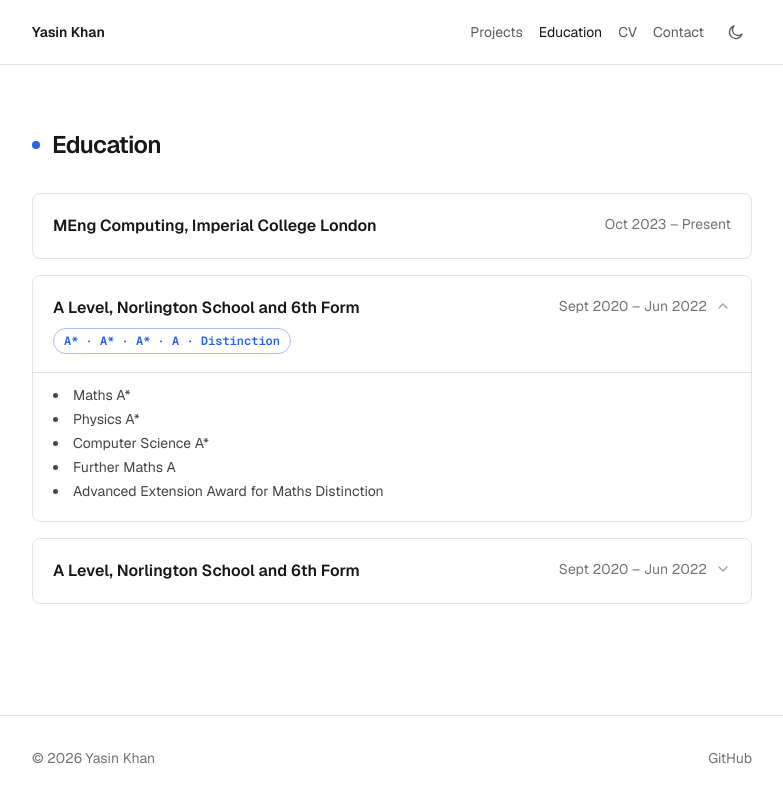
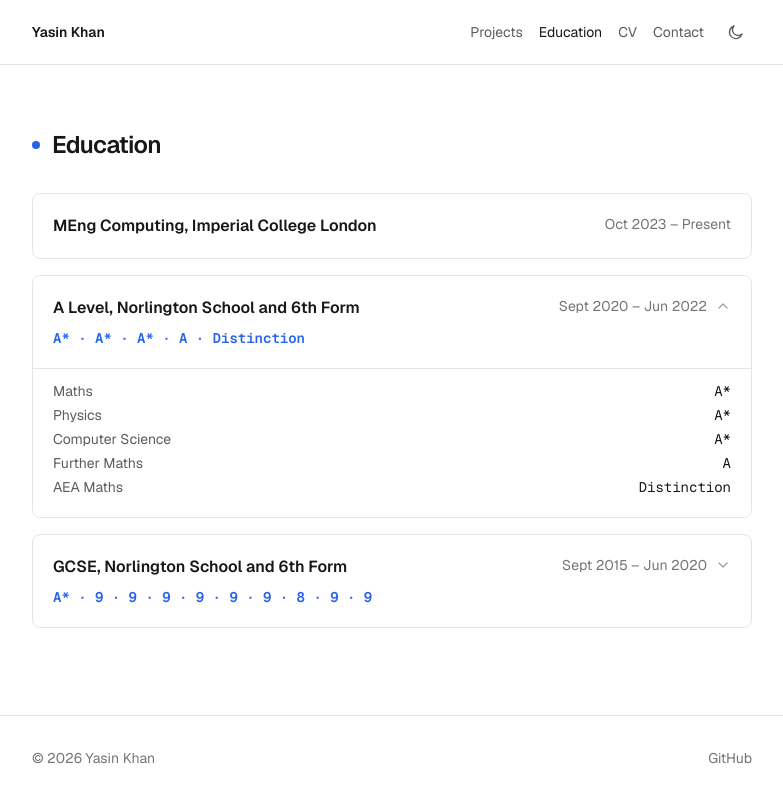
Before and after one commit to Yasin-Ahmed-Kamal-Khan/Yasin-Ahmed-Kamal-Khan.github.io, a Next.js app: page /education in a window 1280 px wide. Both pictures are taken after a click on the heading 640 px from the left and 324 px from the top of the page. Shown: the whole page, without its empty margins (248-1031 px from the left). Built offline with nearby package versions, Linux system fonts and the light colour scheme.

Commit message:
feat: add gcse grades

```diff
--- a/components/sections/Education.tsx
+++ b/components/sections/Education.tsx
@@ -1,7 +1,7 @@
 import { education } from "@/data/education";
 import { Section } from "@/components/ui/Section";
 import { Card } from "@/components/ui/Card";
-import { GradeBadge } from "@/components/ui/GradeBadge";
+import { Grades } from "@/components/ui/Grades";
 import { formatDateRange } from "@/lib/format";
 
 export function Education() {
@@ -12,7 +12,8 @@ export function Education() {
       <div className="flex flex-col gap-4">
         {education.map((item) => {
           const details = item.details ?? [];
-          const hasDetails = details.length > 0;
+          const gradeEntries = Object.entries(item.grades ?? {});
+          const isExpandable = gradeEntries.length > 0 || details.length > 0;
 
           // Shared between the interactive and plain-card rendering below,
           // so the header markup only has to be written once.
@@ -27,9 +28,11 @@ export function Education() {
                     {item.location}
                   </p>
                 )}
-                {item.grades && Object.keys(item.grades).length > 0 && (
+                {gradeEntries.length > 0 && (
                   <div className="mt-2">
-                    <GradeBadge>{Object.values(item.grades).join(" · ")}</GradeBadge>
+                    <Grades>
+                      {gradeEntries.map(([, grade]) => grade).join(" · ")}
+                    </Grades>
                   </div>
                 )}
               </div>
@@ -37,7 +40,7 @@ export function Education() {
                 <span className="text-sm text-foreground/60">
                   {formatDateRange(item.startDate, item.endDate)}
                 </span>
-                {hasDetails && (
+                {isExpandable && (
                   <ChevronIcon className="text-foreground/40 transition-transform group-hover:text-accent group-open:rotate-180" />
                 )}
               </div>
@@ -46,23 +49,44 @@ export function Education() {
 
           return (
             <Card key={item.id} padded={false}>
-              {hasDetails ? (
-                // Padding lives on <summary>/<ul> (not on Card) so the
-                // entire visible rectangle is clickable, not just the text.
+              {isExpandable ? (
+                // Padding lives on <summary>/the expanded body (not on Card)
+                // so the entire visible rectangle is clickable, not just the
+                // text.
                 <details className="group">
                   <summary className="flex cursor-pointer list-none items-start justify-between gap-4 p-5 [&::-webkit-details-marker]:hidden">
                     {header}
                   </summary>
-                  <ul className="list-inside list-disc space-y-1 border-t border-black/10 px-5 pt-3 pb-5 text-sm text-foreground/80 dark:border-white/10">
-                    {details.map((detail) => (
-                      <li key={detail}>{detail}</li>
-                    ))}
-                  </ul>
+                  <div className="border-t border-black/10 px-5 pt-3 pb-5 text-sm dark:border-white/10">
+                    {gradeEntries.length > 0 && (
+                      <dl className="space-y-1">
+                        {gradeEntries.map(([subject, grade]) => (
+                          <div
+                            key={subject}
+                            className="flex items-baseline justify-between gap-4"
+                          >
+                            <dt className="text-foreground/70">{subject}</dt>
+                            <dd className="font-mono text-foreground">{grade}</dd>
+                          </div>
+                        ))}
+                      </dl>
+                    )}
+                    {details.length > 0 && (
+                      <ul
+                        className={`list-inside list-disc space-y-1 text-foreground/80 ${
+                          gradeEntries.length > 0 ? "mt-3" : ""
+                        }`}
+                      >
+                        {details.map((detail) => (
+                          <li key={detail}>{detail}</li>
+                        ))}
+                      </ul>
+                    )}
+                  </div>
                 </details>
               ) : (
-                // No details to show — render the same header, but as a
-                // plain (non-interactive) block: no chevron, no cursor, no
-                // dropdown to open.
+                // Nothing to expand — render the same header, but as a plain
+                // (non-interactive) block: no chevron, no cursor, no dropdown.
                 <div className="flex items-start justify-between gap-4 p-5">
                   {header}
                 </div>
--- a/components/ui/GradeBadge.tsx
+++ /dev/null
@@ -1,11 +0,0 @@
-// Distinct from Tag (neutral gray, sans-serif) on purpose: a grade is the
-// single most scannable fact on an education card, so it gets the accent
-// color and Geist Mono's "numeric/technical" texture instead of blending in
-// with skill tags elsewhere on the site.
-export function GradeBadge({ children }: { children: string }) {
-  return (
-    <span className="rounded-full border border-accent/40 px-2.5 py-1 font-mono text-xs font-semibold text-accent">
-      {children}
-    </span>
-  );
-}
--- /dev/null
+++ b/components/ui/Grades.tsx
@@ -0,0 +1,9 @@
+// Distinct from Tag (neutral gray, sans-serif) on purpose: a grade is the
+// single most scannable fact on an education card. Geist Mono's
+// "numeric/technical" texture does that job on its own — no pill/border
+// needed on top of it.
+export function Grades({ children }: { children: string }) {
+  return (
+    <p className="font-mono text-sm font-semibold text-accent">{children}</p>
+  );
+}
--- a/data/education.ts
+++ b/data/education.ts
@@ -16,33 +16,31 @@ export const education: Education[] = [
     startDate: "2020-09",
     endDate: "2022-06",
     grades: {
-      Maths: "A*",
-      Physics: "A*",
+      "Maths": "A*",
+      "Physics": "A*",
       "Computer Science": "A*",
       "Further Maths": "A",
       "AEA Maths": "Distinction",
     },
-    details: [
-      "Maths A*",
-      "Physics A*",
-      "Computer Science A*",
-      "Further Maths A",
-      "Advanced Extension Award for Maths Distinction",
-    ],
   },
 
   {
     id: "secondary school",
     institution: "Norlington School and 6th Form",
-    qualification: "A Level",
-    startDate: "2020-09",
-    endDate: "2022-06",
-    details: [
-      "Maths A*",
-      "Physics A*",
-      "Computer Science A*",
-      "Further Maths A",
-      "Advanced Extension Award for Maths Distinction",
-    ],
+    qualification: "GCSE",
+    startDate: "2015-09",
+    endDate: "2020-06",
+    grades: {
+      "Maths": "A*",
+      "English Language": "9",
+      "English Literature": "9",
+      "Biology": "9",
+      "Chemistry": "9",
+      "Physics": "9",
+      "Computer Science": "9",
+      "History": "8",
+      "Religious Studies": "9",
+      "French": "9",
+    },
   },
 ];
```
